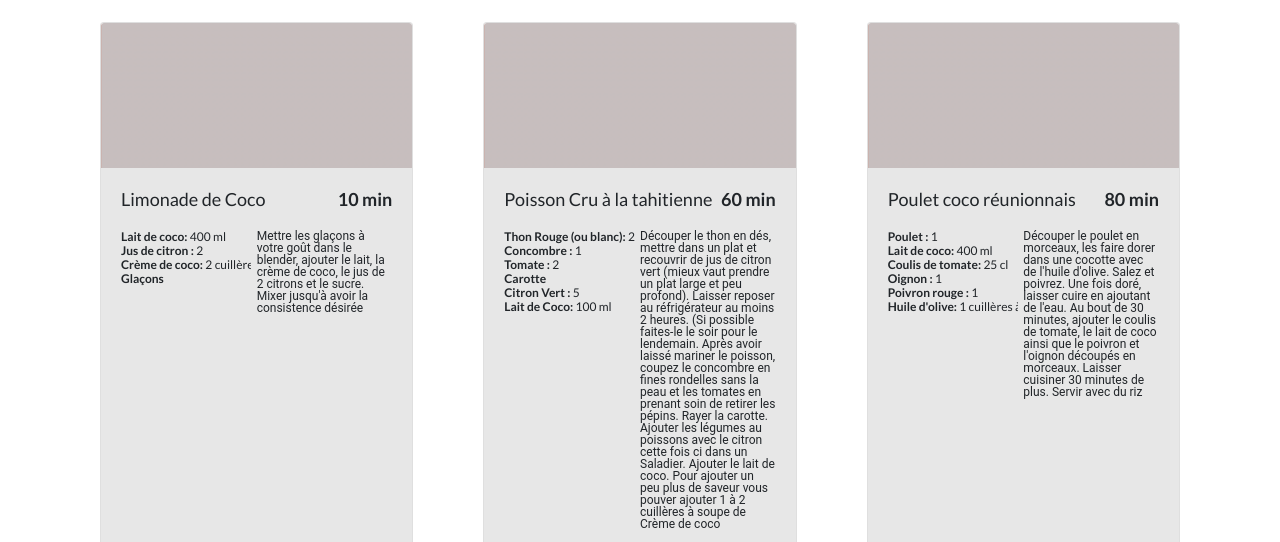
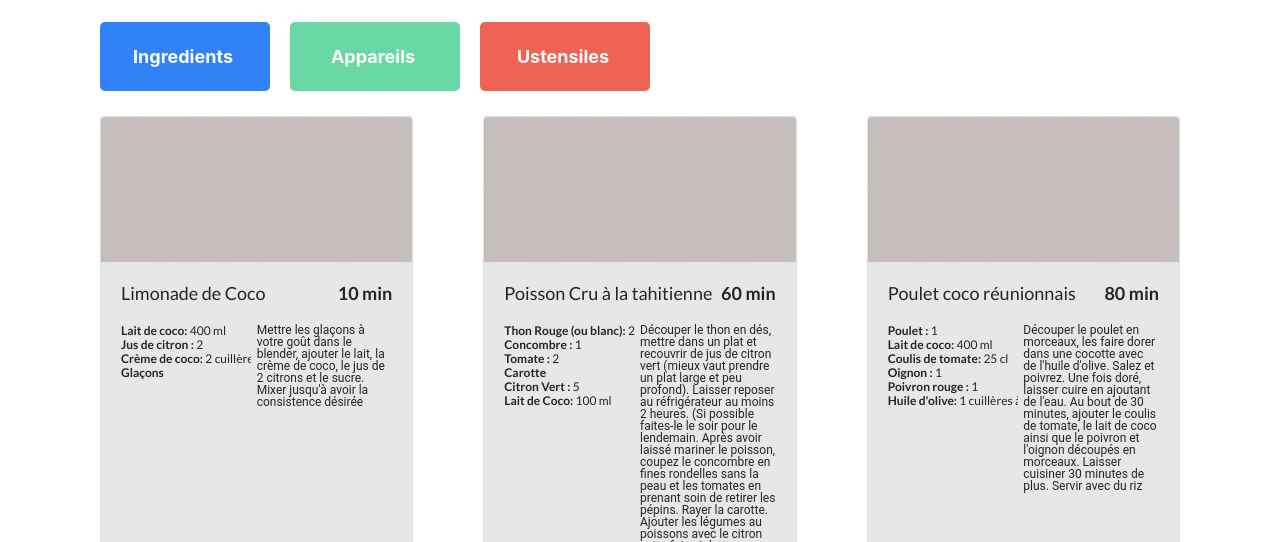
Before and after one commit to mgasoftware/LesPetitsPlats, a plain HTML site: page index.html in a window 1280 px wide. Shown: the part 258-800 px from the top of the page. Drawn offline with nearby package versions, Linux system fonts and the light colour scheme; a web font is replaced by a local one.

```diff
--- a/css/style.css
+++ b/css/style.css
@@ -34,13 +34,17 @@
     height: 100%;
 }
 
+input {
+    outline: none;
+}
+
 .input-search {
     width: 100%;
     height: 100%;
     border-width: 1px;
     background: #e7e7e7;
     border-radius: 5px;
-    font-family: 'Lato';
+    font-family: "Lato";
     font-weight: 400;
     font-size: 18px;
     line-height: 22px;
@@ -110,7 +114,7 @@
     line-height: 14px;
     text-overflow: ellipsis;
     overflow: hidden;
-    white-space:nowrap;
+    white-space: nowrap;
 }
 .card-recipe-ingredients-unit {
     font-weight: 400;
@@ -124,3 +128,52 @@
     font-size: 12px;
     line-height: 100%;
 }
+.filter {
+    margin-bottom: 25px;
+}
+
+.filter_view {
+    display: flex;
+}
+
+.filter_container {
+    display: flex;
+}
+
+.filter_ingredients_container {
+    border-radius: 5px;
+}
+
+.filter_search {
+    width: 170px;
+    height: 69px;
+    border-radius: 5px;
+    margin-right: 20px;
+    border: thin;
+    font-weight: 700;
+    font-size: 18px;
+    line-height: 22px;
+    text-align: center;
+    color: #FFFFFF;
+    caret-color: transparent;
+}
+
+.filter_search::placeholder {
+    font-weight: 700;
+    font-size: 18px;
+    line-height: 22px;
+    text-align: center;
+    color: white;
+}
+
+.ingredients {
+    background: #3282f7;
+}
+
+.applicance {
+    background: #68D9A4;
+}
+
+.ustensils {
+    background: #ED6454;
+}
--- a/index.html
+++ b/index.html
@@ -30,7 +30,25 @@
         </div>
     </header>
 
-    <section class="filter"></section>
+    <section class="filter">
+        <div class="filter_view">
+            <div class="filter_ingredients_view"></div>
+            <div class="filter_appliance_view"></div>
+            <div class="filter_ustensils_view"></div>
+        </div>
+        <div class="filter_container">
+            <div class="filter_ingredients_container">
+                <input type="search" id="search_ingredients" class="filter_search ingredients" placeholder="Ingredients">
+
+            </div>
+            <div class="filter_appliance_container">
+                <input type="search" id="search_appliance" class="filter_search applicance" placeholder="Appareils">
+            </div>
+            <div class="filter_ustensils_container">
+                <input type="search" id="search_ustensils" class="filter_search ustensils" placeholder="Ustensiles">
+            </div>
+        </div>
+    </section>
 
     <main>
         <div class="main_container">
```
